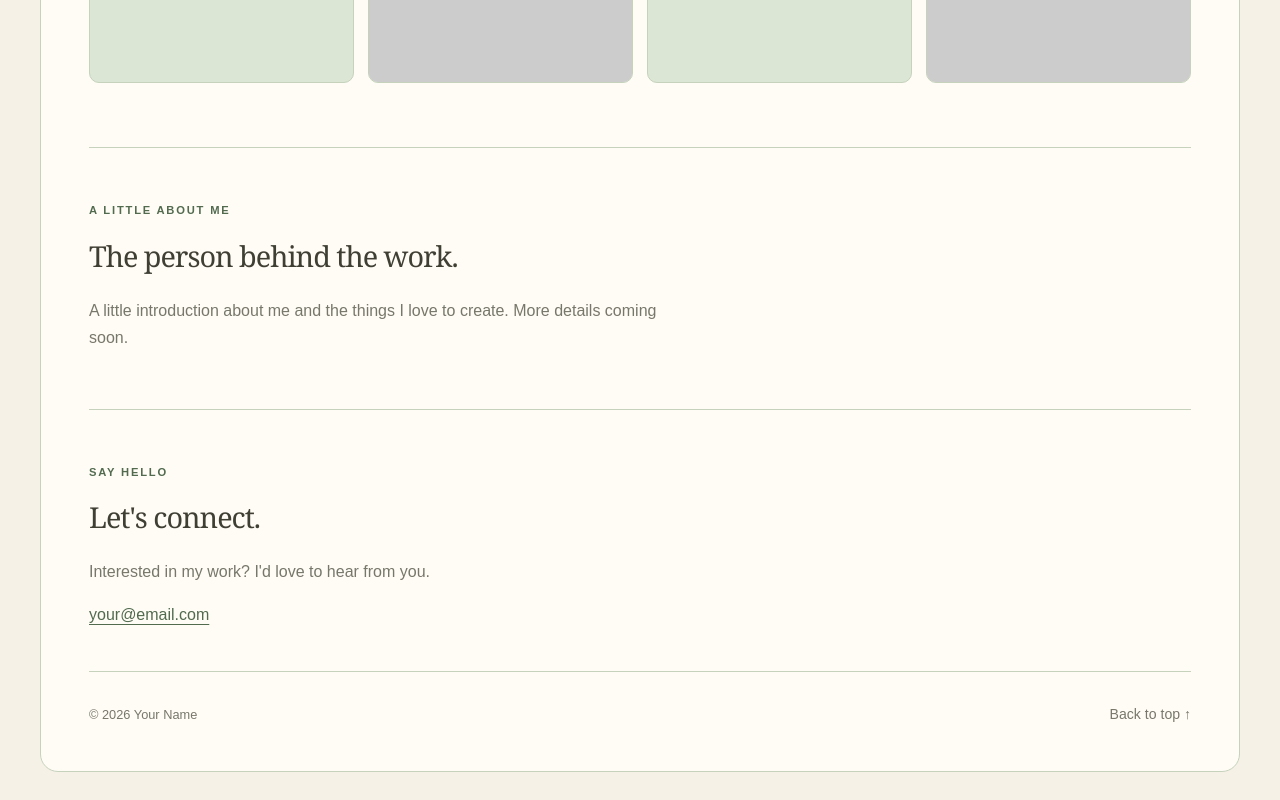
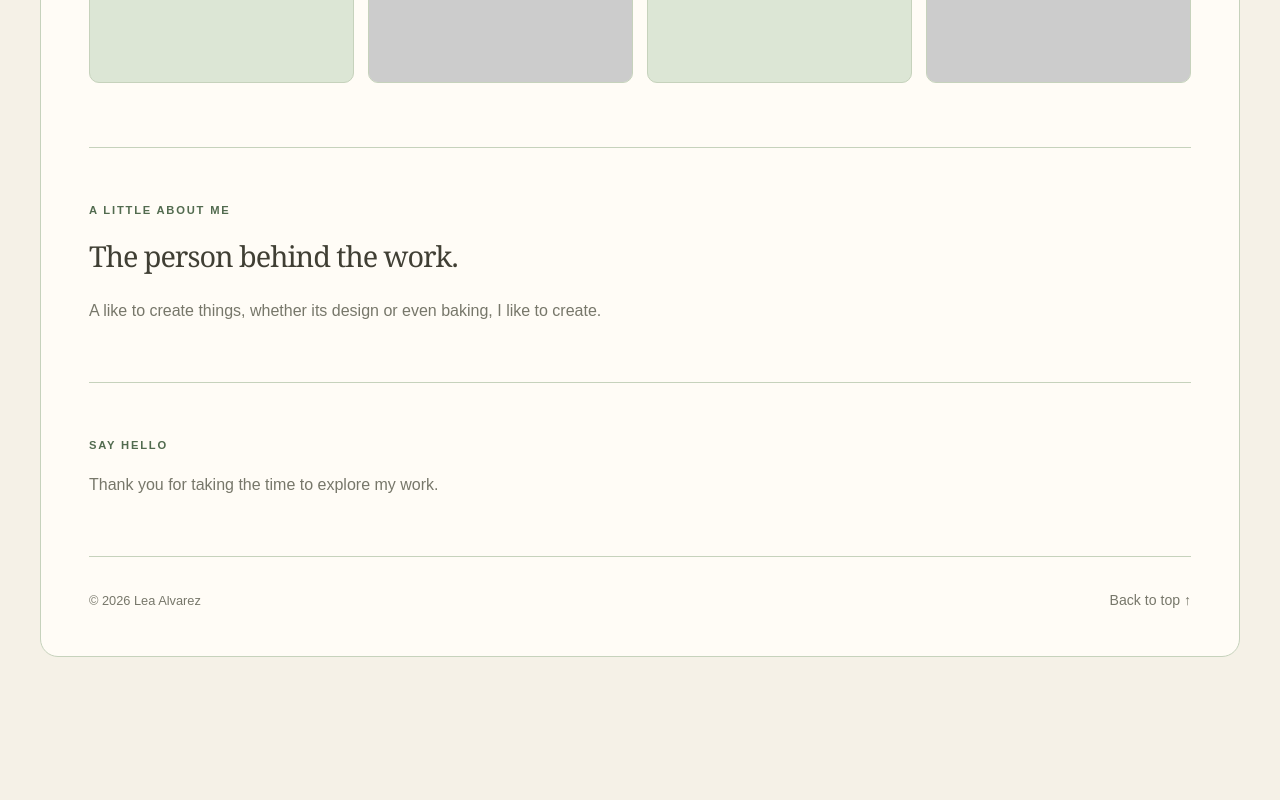
Before and after one commit to lea-alvarez/lea-alvarez.github.io, a plain HTML site: page index.html in a window 1280 px wide. Shown: the part 1195-1995 px from the top of the page. After the commit the page ends 1880 px from the top, so only its background shows below. Drawn offline with Linux system fonts and the light colour scheme; placeholder pictures from the web are drawn by us.

Commit message:
Update portfolio with new name and content

```diff
--- a/index.html
+++ b/index.html
@@ -6,7 +6,7 @@
 
     <meta name="description" content="A personal portfolio showcasing graphic design and photography.">
 
-    <title>Your Name — Design & Photography</title>
+    <title>Lea Alvarez — Design & Photography</title>
 
     <link rel="stylesheet" href="style.css">
 </head>
@@ -15,7 +15,7 @@
     <div class="page-container">
 
         <header class="site-header" id="home">
-            <a class="logo" href="#home">Your Name<span>.</span></a>
+            <a class="logo" href="#home">Lea Alvarez<span>.</span></a>
 
             <nav class="navigation" aria-label="Main navigation">
                 <a href="#work">Work</a>
@@ -90,21 +90,18 @@
                 <p class="eyebrow">A LITTLE ABOUT ME</p>
                 <h2>The person behind the work.</h2>
                 <p>
-                    A little introduction about me and the things I love to create.
-                    More details coming soon.
+                    A like to create things, whether its design or even baking, I like to create.
                 </p>
             </section>
 
             <section class="contact-section" id="contact">
                 <p class="eyebrow">SAY HELLO</p>
-                <h2>Let's connect.</h2>
-                <p>Interested in my work? I'd love to hear from you.</p>
-                <a href="mailto:your@email.com">your@email.com</a>
+                <p>Thank you for taking the time to explore my work. </p>
             </section>
         </main>
 
         <footer class="site-footer">
-            <p>© 2026 Your Name</p>
+            <p>© 2026 Lea Alvarez</p>
             <a href="#home">Back to top ↑</a>
         </footer>
 
```
